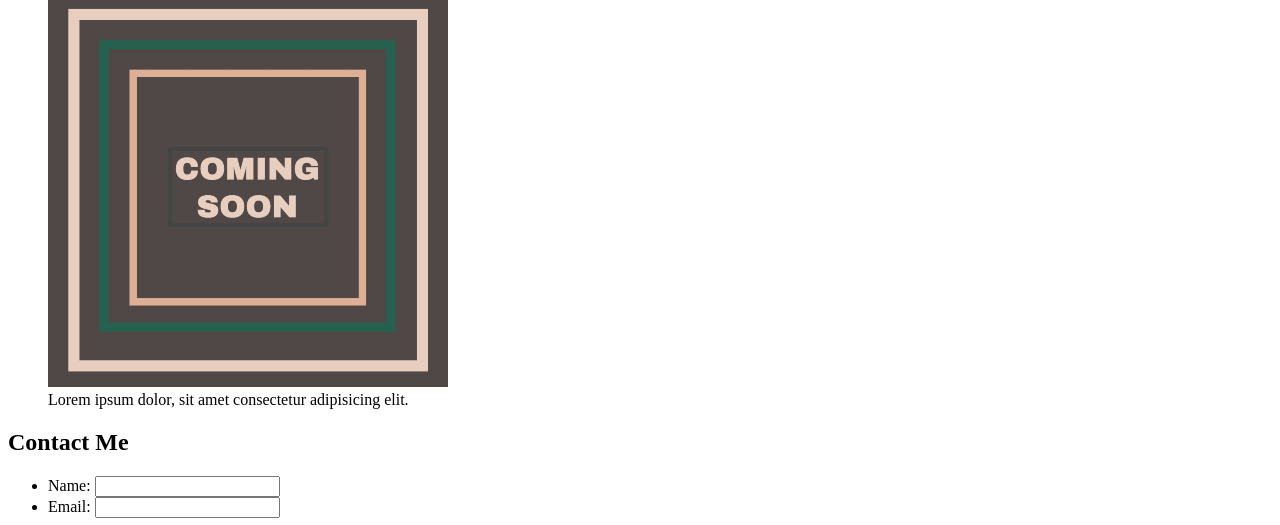
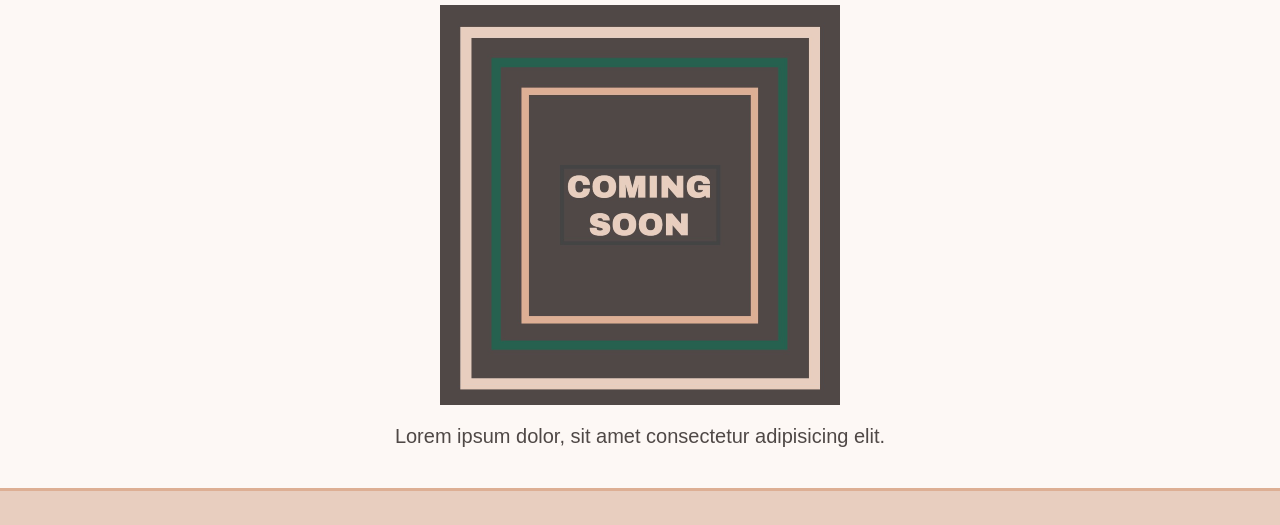
Before and after one commit to MattB-ks/Miniprojects, a plain HTML site: page week-1/index.html in a window 1280 px wide. Shown: the part 163-688 px from the top of the page. Drawn offline with Linux system fonts and the light colour scheme; files whose address does not match are found by name.

Commit message:
new updates

```diff
--- a/week-1/index.html
+++ b/week-1/index.html
@@ -4,6 +4,8 @@
     <meta charset="UTF-8">
     <meta http-equiv="X-UA-Compatible" content="IE=edge">
     <meta name="viewport" content="width=device-width, initial-scale=1.0">
+    /* Link to external style sheet */
+    <link rel="stylesheet" type="text/css" href="./assets/css/style.css">
     <title>My Landing Page</title>
 </head>
 
```
Also changed, not shown: week-1/assets/css/style.css (renamed from week-1/assets/style.css), week-1/assets/images/image-1.png (renamed from week-1/assets/image-1.png).
